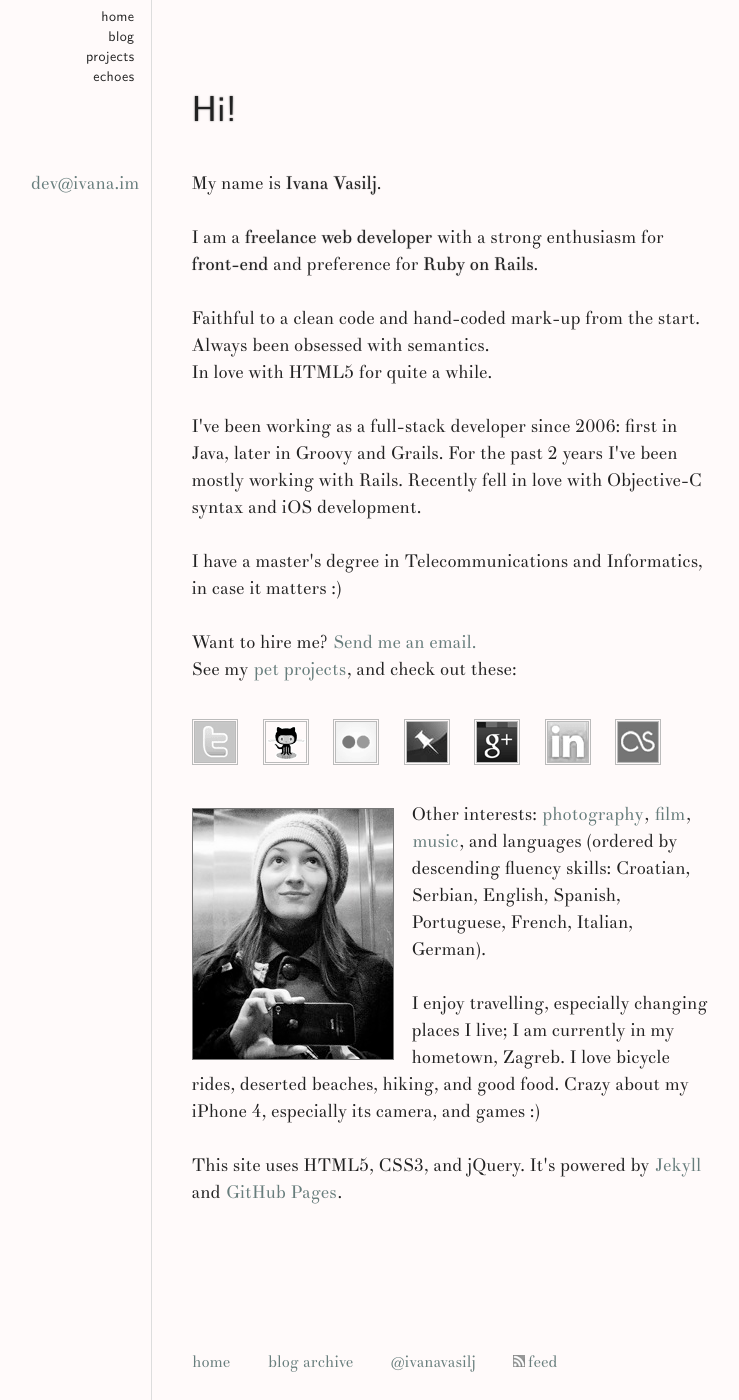
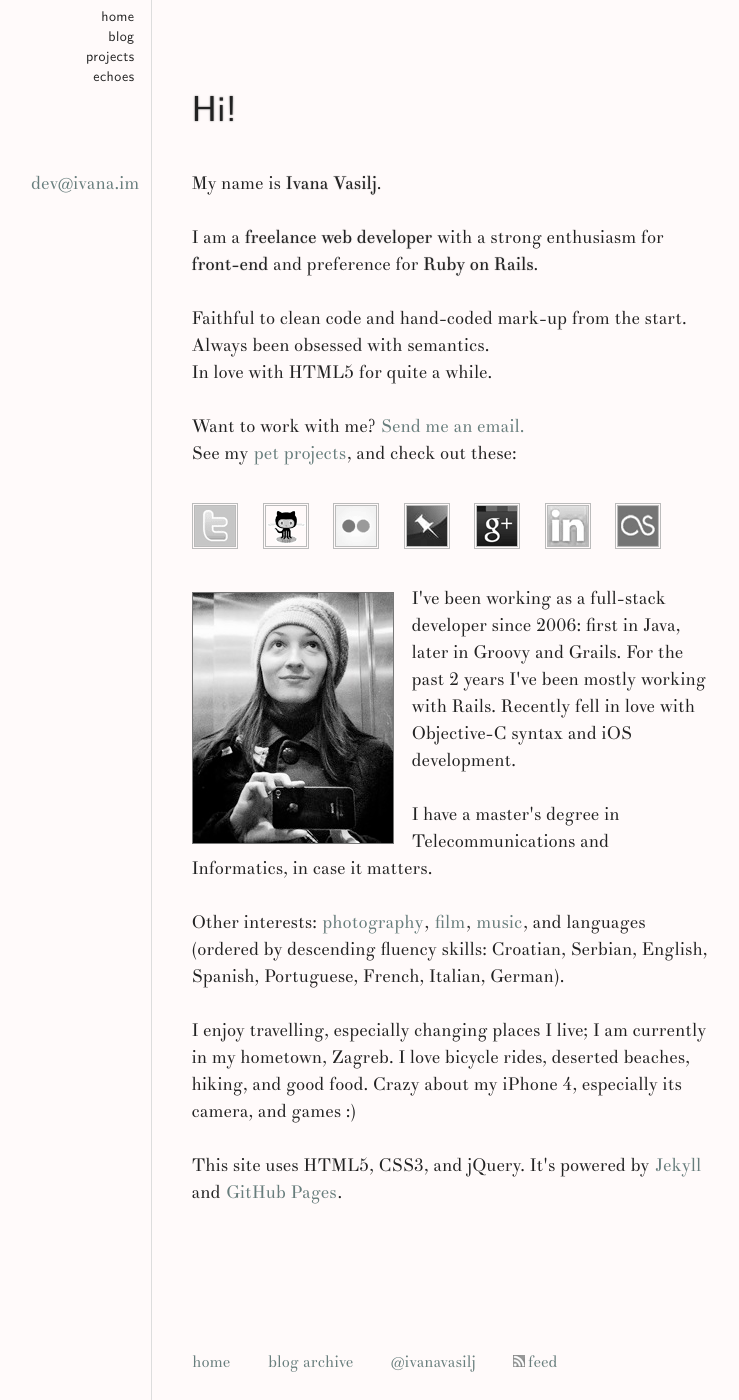
Before and after one commit to ivana/ivana.github.com, a Jekyll site: the page built from index.html, in a window 1280 px wide. Shown: the whole page, without its empty margins (210-949 px from the left). Built offline with Jekyll 4.4.1, drawn with Linux system fonts in a browser that asks for light colours; Markdown is read by kramdown in place of the engine named in the settings; some of the changed lines change nothing that is shown.

Commit message:
reorg about content

```diff
--- a/index.html
+++ b/index.html
@@ -17,18 +17,12 @@ desc: about and contact info
     <strong>front-end</strong> and preference for <strong>Ruby on Rails</strong>.
   </p>
   <p>
-    Faithful to a clean code and hand-coded mark-up from the start.
+    Faithful to clean code and hand-coded mark-up from the start.
     <br />Always been obsessed with semantics.
     <br />In love with HTML5 for quite a while.
   </p>
   <p>
-    I've been working as a full-stack developer since 2006: first in Java, later in Groovy and Grails.
-    For the past 2 years I've been mostly working with Rails.
-    Recently fell in love with Objective-C syntax and iOS development.
-  </p>
-  <p>I have a master's degree in Telecommunications and Informatics, in case it matters :)</p>
-  <p>
-    Want to hire me? <a href="mailto:dev@ivana.im">Send me an email.</a>
+    Want to work with me? <a href="mailto:dev@ivana.im">Send me an email.</a>
     <br />See my <a href="/projects">pet projects</a>, and check out these:
   </p>
   <ol>
@@ -63,6 +57,12 @@ desc: about and contact info
   </ol>
   <img src="/img/mebw.jpg" alt="Photo of Ivana Vasilj" class="photo" />
   <p>
+    I've been working as a full-stack developer since 2006: first in Java, later in Groovy and Grails.
+    For the past 2 years I've been mostly working with Rails.
+    Recently fell in love with Objective-C syntax and iOS development.
+  </p>
+  <p>I have a master's degree in Telecommunications and Informatics, in case it matters.</p>
+  <p>
     Other interests: <a href="http://www.flickr.com/photos/ivanavasilj/" rel="me">photography</a>,
     <a href="http://movi.im/ivana" rel="me">film</a>, <a href="http://www.last.fm/user/erin4" rel="me">music</a>, and languages
     (ordered by descending fluency skills: Croatian, Serbian, English, Spanish, Portuguese, French, Italian, German).
```
